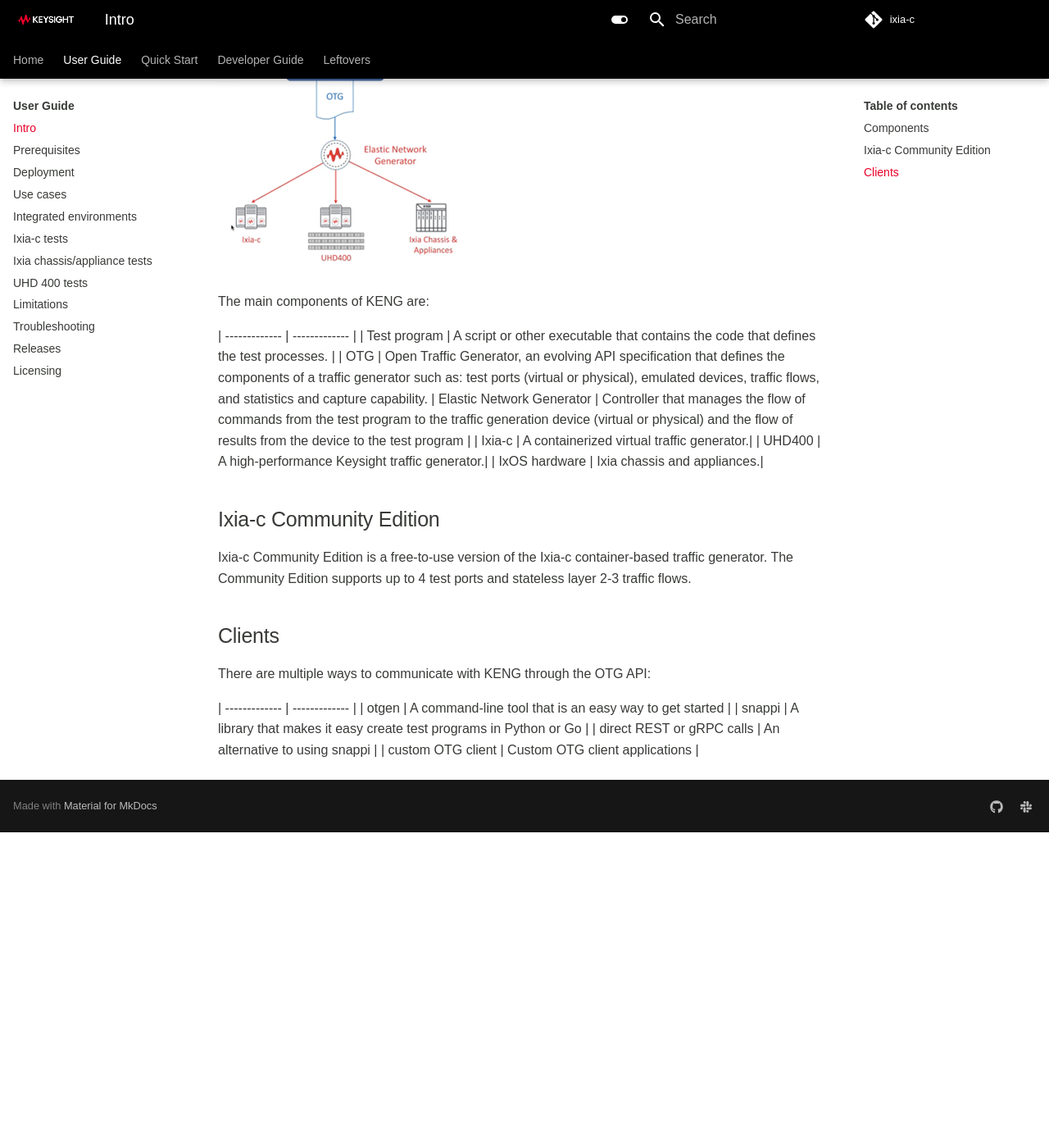
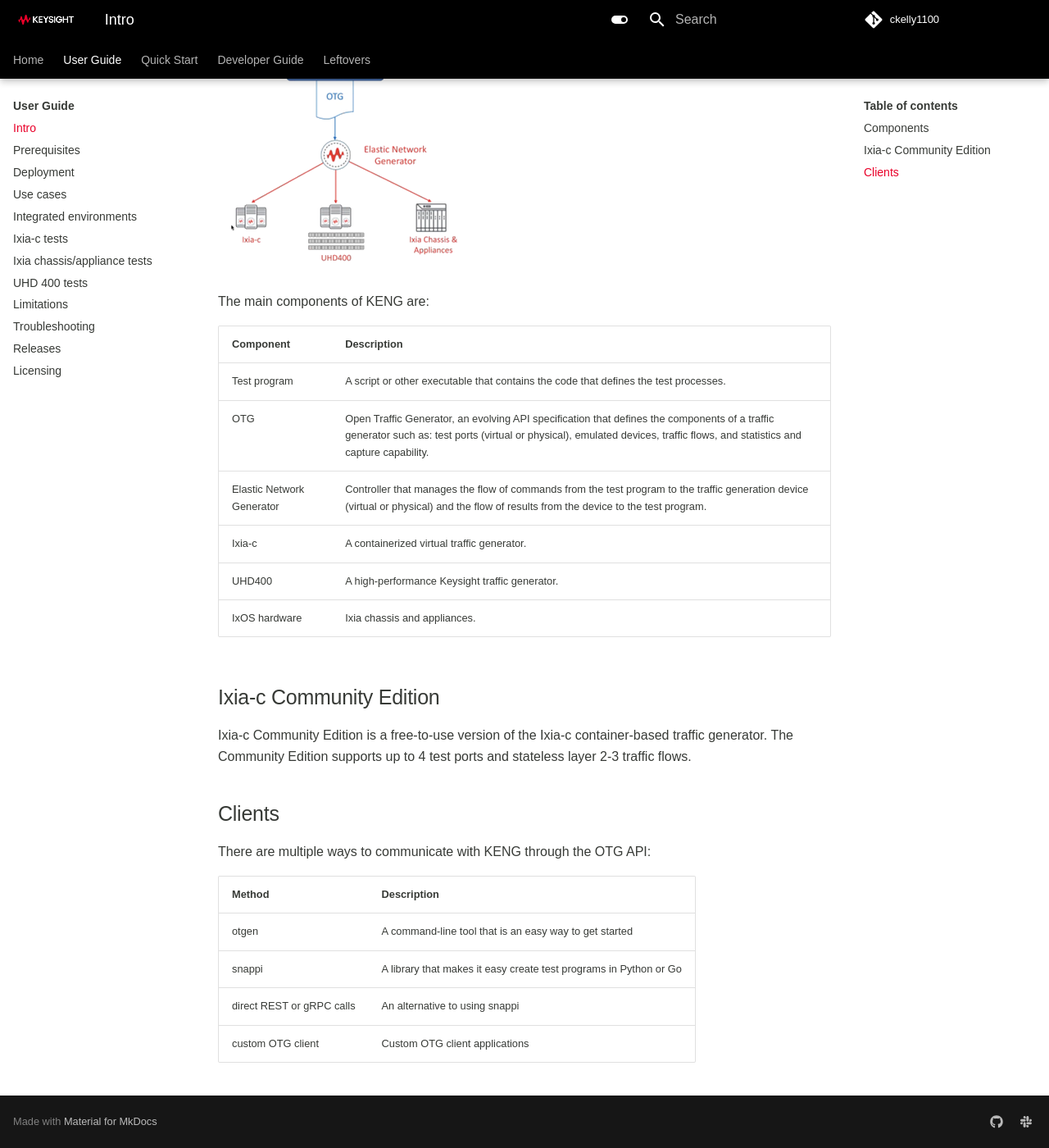
Before and after one commit to ckelly1100/ckelly1100, an MkDocs documentation site: the page built from docs/ug_intro.md, in a window 1280 px wide and 1400 px high, scrolled down 395 px. Shown: the whole window at 82% size. Built offline with MkDocs 1.6.1 and Material for MkDocs 9.7.7, drawn with Linux system fonts in a browser that asks for light colours; some web fonts are replaced; comment, search, counter and statistics services are not loaded; before the commit the page ends 1410 px from its top, so only the background shows below that.

```diff
--- a/docs/ug_intro.md
+++ b/docs/ug_intro.md
@@ -6,13 +6,14 @@ Keysight Elastic Network Generator is a software test tool that runs in any cont
 
 The main components of KENG are:
 
+| Component  | Description |
 | ------------- | ------------- |
-| Test program  | A script or other executable that contains the code that defines the test processes. |
-| OTG  | Open Traffic Generator, an evolving API specification that defines the components of a traffic generator such as: test ports (virtual or physical), emulated devices, traffic flows, and statistics and capture capability.
-| Elastic Network Generator | Controller that manages the flow of commands from the test program to the traffic generation device (virtual or physical) and the flow of results from the device to the test program |
-| Ixia-c  | A containerized virtual traffic generator.|
-| UHD400  | A high-performance Keysight traffic generator.|
-| IxOS hardware  | Ixia chassis and appliances.|
+| Test program  | A script or other executable that contains the code that defines the test processes.  |
+| OTG  | Open Traffic Generator, an evolving API specification that defines the components of a traffic generator such as: test ports (virtual or physical), emulated devices, traffic flows, and statistics and capture capability.  |
+| Elastic Network Generator  | Controller that manages the flow of commands from the test program to the traffic generation device (virtual or physical) and the flow of results from the device to the test program.  |
+| Ixia-c  | A containerized virtual traffic generator.  |
+| UHD400  | A high-performance Keysight traffic generator.  |
+| IxOS hardware  | Ixia chassis and appliances.  |
 
 ## Ixia-c Community Edition
 
@@ -22,8 +23,9 @@ Ixia-c Community Edition is a free-to-use version of the Ixia-c container-based
 
 There are multiple ways to communicate with KENG through the OTG API:
 
+| Method | Description |
 | ------------- | ------------- |
-| otgen  | A command-line tool that is an easy way to get started |
+| otgen  | A command-line tool that is an easy way to get started  |
 | snappi  | A library that makes it easy create test programs in Python or Go  |
 | direct REST or gRPC calls  | An alternative to using snappi  |
 | custom OTG client  | Custom OTG client applications  |
--- a/mkdocs.yml
+++ b/mkdocs.yml
@@ -1,6 +1,6 @@
-site_name: ixia-c
+site_name: ckelly_mkdocs
 repo_url: https://github.com/open-traffic-generator/ixia-c
-repo_name: ixia-c
+repo_name: ckelly1100
 edit_uri: ""
 theme:
   name: material
--- /dev/null
+++ b/requirements.txt
@@ -0,0 +1 @@
+mkdocs-material
```
Also changed, not shown: docs/res/topo.png, 1 other file.
